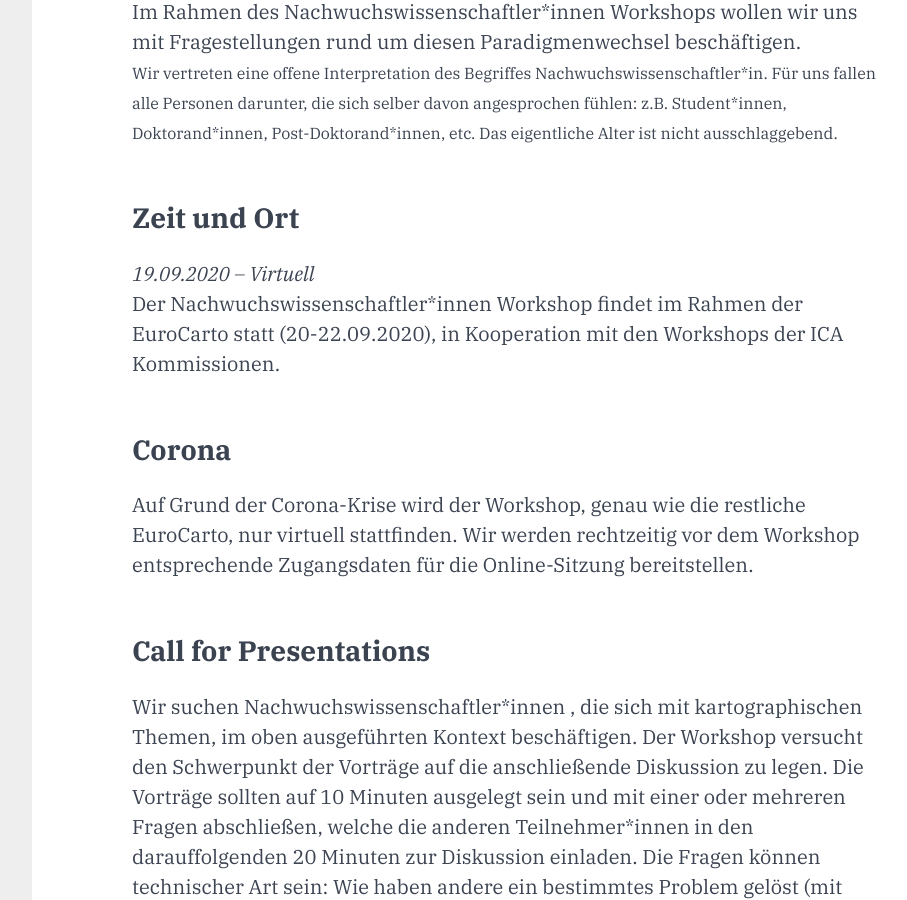
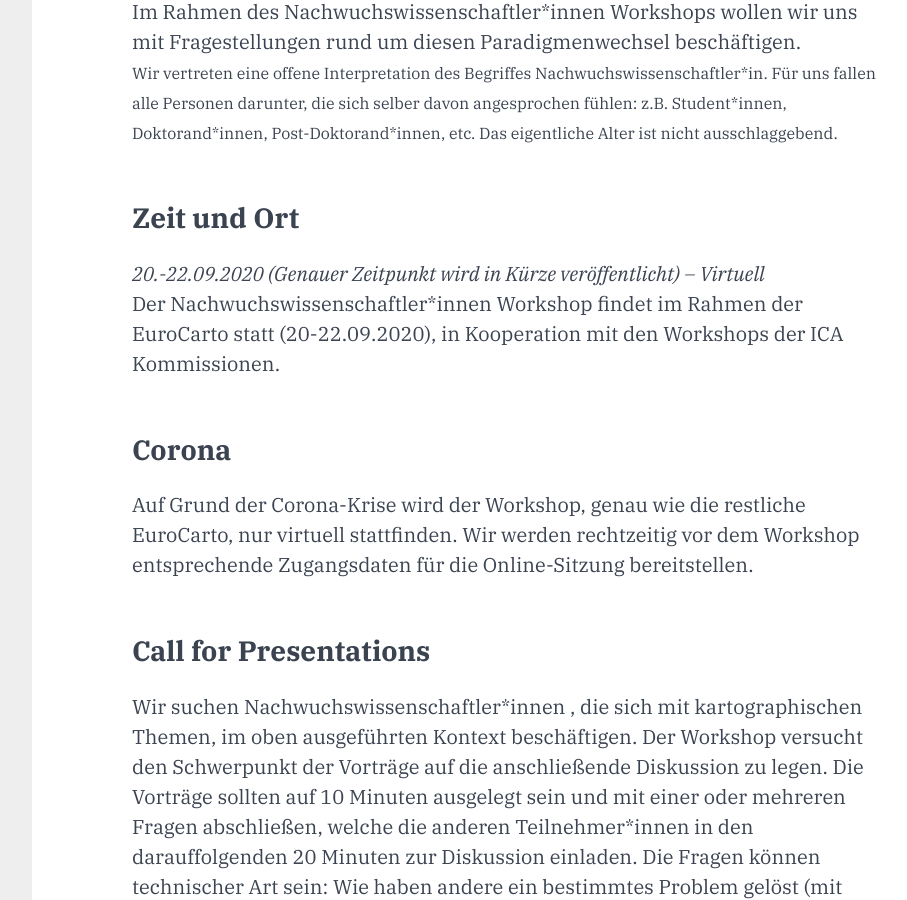
Before and after one commit to sebastian-meier/dgfk-kommission-forschung, a Jekyll site: the page built from de/events/eurocarto2020.md, in a window 1280 px wide and 900 px high, scrolled down 963 px. Shown: the whole window, without its empty margins (288-1195 px from the left). Built offline with Jekyll 4.4.1, drawn with Linux system fonts in a browser that asks for light colours.

Commit message:
social media and eurocarto update

```diff
--- a/de/events/eurocarto2020.md
+++ b/de/events/eurocarto2020.md
@@ -18,7 +18,7 @@ Die Digitalisierung der Kartographie hat einen grundlegenden Paradigmenwechsel a
 <br /><small>Wir vertreten eine offene Interpretation des Begriffes Nachwuchswissenschaftler\*in. Für uns fallen alle Personen darunter, die sich selber davon angesprochen fühlen: z.B. Student\*innen, Doktorand\*innen, Post-Doktorand\*innen, etc. Das eigentliche Alter ist nicht ausschlaggebend.</small>
 
 ### Zeit und Ort
-*19.09.2020 – Virtuell*<br />
+*20.-22.09.2020 (Genauer Zeitpunkt wird in Kürze veröffentlicht) – Virtuell*<br />
 Der Nachwuchswissenschaftler*innen Workshop findet im Rahmen der EuroCarto statt (20-22.09.2020), in Kooperation mit den Workshops der ICA Kommissionen.
 
 ### Corona
```
Also changed, not shown: images/social_media.jpg (added), 1 other file.
